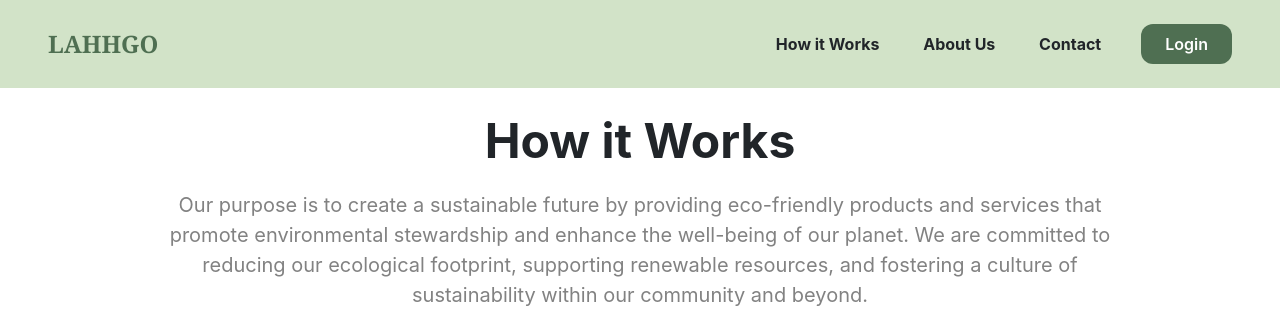
After one commit to raihan-faza/lahhgo, a Django app: page /shop/how-it-works in a window 1280 px wide. The commit adds this page. Shown: the top 327 px of the page. Run offline with Django 5.2, Linux system fonts and the light colour scheme; some libraries are stand-ins or nearby versions.

Commit message:
feat: Add "How it Works" page and update related files

```diff
--- a/sampah/models.py
+++ b/sampah/models.py
@@ -14,9 +14,9 @@ class Customer(models.Model):
 
 
 class Sampah(models.Model):
-    tags = {"DRY": "KERING", "WET": "BASAH"}
-    stats = {"AVL": "AVAILABLE", "SLD": "SOLD"}
-    types = {"KRS": "KERTAS", "PLC": "PLASTIC", "MTL": "METAL"}
+    tags = [("DRY","KERING"), ("WET","BASAH")]
+    stats = [("AVL", "AVAILABLE"), ("SLD", "SOLD")]
+    types = [("KRS", "KERTAS"), ("PLC", "PLASTIC"), ("MTL", "METAL")]
     customer = models.ForeignKey(Customer, on_delete=models.CASCADE)
     jenis = models.CharField(max_length=200, choices=types)
     jumlah = models.IntegerField()
--- /dev/null
+++ b/sampah/templates/how-it-works.html
@@ -0,0 +1,73 @@
+{% extends "base.html" %} {% load static %} {% block title %}LAHHGO{% endblock%}
+{% block content %} {% include "navbar.html" %}
+<!-- For a more sustainable future -->
+<div class="pt-28 flex flex-col items-center justify-center gap-5">
+  <h1 class="text-[48px] font-bold">How it Works</h1>
+  <p class="w-3/4  text-center text-[20px] text-[#828282]">
+    Our purpose is to create a sustainable future by providing eco-friendly
+    products and services that promote environmental stewardship and enhance the
+    well-being of our planet. We are committed to reducing our ecological
+    footprint, supporting renewable resources, and fostering a culture of
+    sustainability within our community and beyond.
+  </p>
+</div>
+<div class="flex flex-row justify-evenly items-center mt-10">
+  <div class="card rounded-lg shadow-md" style="width: 24rem">
+
+    <br>
+    <img
+      class="card-img-top w-1/2 m-auto"
+      src="{% static 'trash-collection.svg' %}"
+      alt="How it Works"
+    />
+    <div class="card-body text-center">
+      <h5 class="card-text font-bold text-[24px]">Trash Collection</h5>
+      <br>
+      <p class="card-text text-gray-400 text-md">
+        By collect all of the waste items on every house in jogja to make sure
+        we use the recycle items
+      </p>
+      <br />
+    </div>
+  </div>
+  <div class="card rounded-lg shadow-md" style="width: 24rem">
+    <br>
+    <img
+      class="card-img-top w-1/2 m-auto"
+      src="{% static 'recycles-process.svg' %}"
+      alt="How it Works"
+    />
+    <div class="card-body text-center">
+      <h5 class="card-text font-bold text-[24px]">Recycle Process</h5>
+      <br>
+      <p class="card-text text-gray-400 text-md">
+        By collect all of the waste items on every house in jogja to make sure
+        we use the recycle items
+      </p>
+      <br />
+    </div>
+  </div>
+  <div class="card rounded-lg shadow-md" style="width: 24rem">
+    <br>
+    <img
+      class="card-img-top w-1/2 m-auto"
+      src="{% static 'ready-to-sell.svg' %}"
+      alt="How it Works"
+    />
+    <div class="card-body text-center">
+      <h5 class="card-text font-bold text-[24px]">Ready To Sell</h5>
+      <br>
+      <p class="card-text text-gray-400 text-md">
+        By collect all of the waste items on every house in jogja to make sure
+        we use the recycle items
+      </p>
+      <br />
+    </div>
+  </div>
+</div>
+  <br>
+  <br>
+  <br>
+  <br>
+
+{% endblock %}
--- a/sampah/templates/navbar.html
+++ b/sampah/templates/navbar.html
@@ -7,7 +7,7 @@
   </div>
   <div class="flex flex-row items-center justify-center space-x-10 mr-4 font-bold">
     <div class="space-x-10">
-      <a href="#" class="">How it Works</a>
+      <a href="{% url 'show_products' %}" class="">How it Works</a>
       <a href="#" class="">About Us</a>
       <a href="#" class="">Contact</a>
     </div>
--- a/sampah/urls.py
+++ b/sampah/urls.py
@@ -9,5 +9,6 @@ urlpatterns = [
     path("register/", views.register, name="register"),
     path("login/", views.login, name="login"),
     path("products/", views.show_products, name="show_products"),
-    path("upload3", views.upload3, name="upload3")
+    path("upload3", views.upload3, name="upload3"),
+    path("how-it-works", views.how_it_works, name="how-it-works"),
 ]
--- a/sampah/views.py
+++ b/sampah/views.py
@@ -209,3 +209,6 @@ def edit_profile(request):
 
 def upload3(request):
     return render(request, "upload3.html")
+
+def how_it_works(request):
+    return render(request, "how-it-works.html")
```
Also changed, not shown: sampah/static/ready-to-sell.svg (added), sampah/static/recycles-process.svg (added), sampah/static/trash-collection.svg (added).
